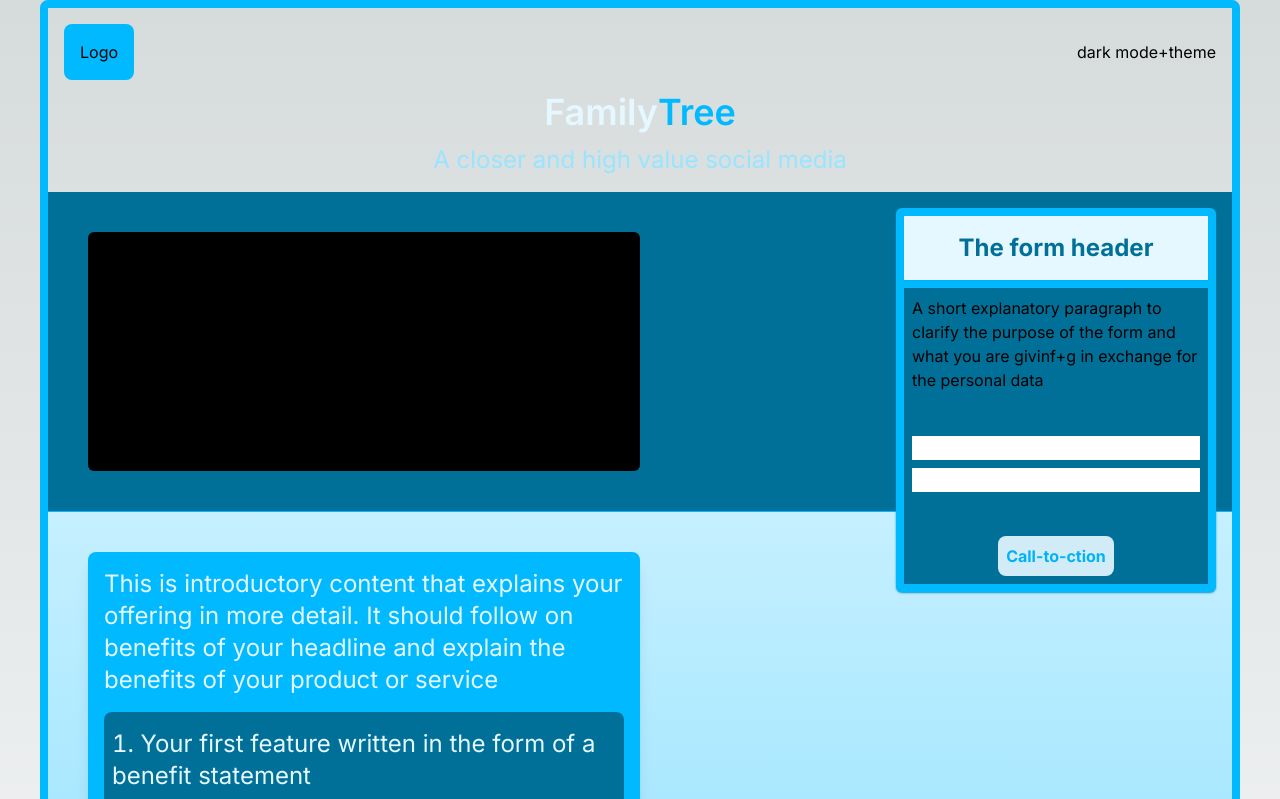
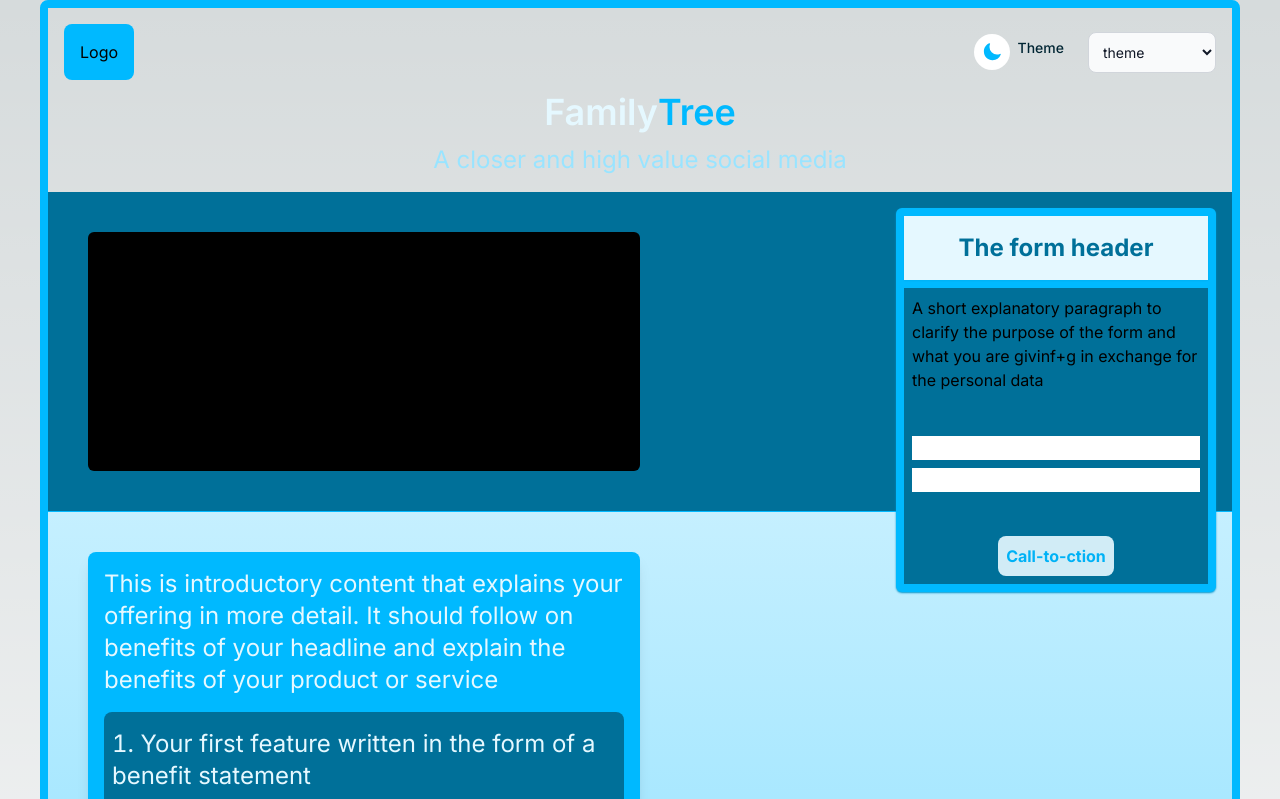
Before and after one commit to nardis9501/famdesc-landingpage, a Next.js app: page / in a window 1280 px wide. Shown: the top 799 px of the page. Built offline with nearby package versions, Linux system fonts and the light colour scheme; what @midudev/tailwind-animations would draw is missing.

Commit message:
feat: add DarkMode and theme selector

```diff
--- /dev/null
+++ b/components/DarkMode/Index.js
@@ -0,0 +1,90 @@
+import theme from "@midudev/tailwind-animations/src/theme";
+import { useEffect, useState } from "react";
+
+export default function DarkMode(props) {
+  const [theme, setTheme] = useState();
+  useEffect(() => {
+    if (
+      localStorage.theme === "dark" ||
+      (!("theme" in localStorage) &&
+        window.matchMedia("(prefers-color-scheme: dark)").matches)
+    ) {
+      document.documentElement.classList.add("dark");
+      setTheme(
+        <svg
+          xmlns="http://www.w3.org/2000/svg"
+          viewBox="0 0 24 24"
+          fill="currentColor"
+          aria-hidden="true"
+          class="w-5 h-auto"
+        >
+          <path d="M12 2.25a.75.75 0 01.75.75v2.25a.75.75 0 01-1.5 0V3a.75.75 0 01.75-.75zM7.5 12a4.5 4.5 0 119 0 4.5 4.5 0 01-9 0zM18.894 6.166a.75.75 0 00-1.06-1.06l-1.591 1.59a.75.75 0 101.06 1.061l1.591-1.59zM21.75 12a.75.75 0 01-.75.75h-2.25a.75.75 0 010-1.5H21a.75.75 0 01.75.75zM17.834 18.894a.75.75 0 001.06-1.06l-1.59-1.591a.75.75 0 10-1.061 1.06l1.59 1.591zM12 18a.75.75 0 01.75.75V21a.75.75 0 01-1.5 0v-2.25A.75.75 0 0112 18zM7.758 17.303a.75.75 0 00-1.061-1.06l-1.591 1.59a.75.75 0 001.06 1.061l1.591-1.59zM6 12a.75.75 0 01-.75.75H3a.75.75 0 010-1.5h2.25A.75.75 0 016 12zM6.697 7.757a.75.75 0 001.06-1.06l-1.59-1.591a.75.75 0 00-1.061 1.06l1.59 1.591z"></path>
+        </svg>
+      );
+    } else {
+      document.documentElement.classList.remove("dark");
+      setTheme(
+        <svg
+          xmlns="http://www.w3.org/2000/svg"
+          viewBox="0 0 24 24"
+          fill="currentColor"
+          aria-hidden="true"
+          class="w-5 h-auto"
+        >
+          <path
+            fill-rule="evenodd"
+            d="M9.528 1.718a.75.75 0 01.162.819A8.97 8.97 0 009 6a9 9 0 009 9 8.97 8.97 0 003.463-.69.75.75 0 01.981.98 10.503 10.503 0 01-9.694 6.46c-5.799 0-10.5-4.701-10.5-10.5 0-4.368 2.667-8.112 6.46-9.694a.75.75 0 01.818.162z"
+            clip-rule="evenodd"
+          ></path>
+        </svg>
+      );
+    }
+  }, []);
+  const handleClick = () => {
+    if (document.documentElement.classList.toggle("dark")) {
+      // Whenever the user explicitly chooses dark mode
+      localStorage.theme = "dark";
+      setTheme(
+        <svg
+          xmlns="http://www.w3.org/2000/svg"
+          viewBox="0 0 24 24"
+          fill="currentColor"
+          aria-hidden="true"
+          class="w-5 h-auto"
+        >
+          <path d="M12 2.25a.75.75 0 01.75.75v2.25a.75.75 0 01-1.5 0V3a.75.75 0 01.75-.75zM7.5 12a4.5 4.5 0 119 0 4.5 4.5 0 01-9 0zM18.894 6.166a.75.75 0 00-1.06-1.06l-1.591 1.59a.75.75 0 101.06 1.061l1.591-1.59zM21.75 12a.75.75 0 01-.75.75h-2.25a.75.75 0 010-1.5H21a.75.75 0 01.75.75zM17.834 18.894a.75.75 0 001.06-1.06l-1.59-1.591a.75.75 0 10-1.061 1.06l1.59 1.591zM12 18a.75.75 0 01.75.75V21a.75.75 0 01-1.5 0v-2.25A.75.75 0 0112 18zM7.758 17.303a.75.75 0 00-1.061-1.06l-1.591 1.59a.75.75 0 001.06 1.061l1.591-1.59zM6 12a.75.75 0 01-.75.75H3a.75.75 0 010-1.5h2.25A.75.75 0 016 12zM6.697 7.757a.75.75 0 001.06-1.06l-1.59-1.591a.75.75 0 00-1.061 1.06l1.59 1.591z"></path>
+        </svg>
+      );
+    } else {
+      // Whenever the user explicitly chooses light mode
+      localStorage.theme = "light";
+      setTheme(
+        <svg
+          xmlns="http://www.w3.org/2000/svg"
+          viewBox="0 0 24 24"
+          fill="currentColor"
+          aria-hidden="true"
+          class="w-5 h-auto"
+        >
+          <path
+            fill-rule="evenodd"
+            d="M9.528 1.718a.75.75 0 01.162.819A8.97 8.97 0 009 6a9 9 0 009 9 8.97 8.97 0 003.463-.69.75.75 0 01.981.98 10.503 10.503 0 01-9.694 6.46c-5.799 0-10.5-4.701-10.5-10.5 0-4.368 2.667-8.112 6.46-9.694a.75.75 0 01.818.162z"
+            clip-rule="evenodd"
+          ></path>
+        </svg>
+      );
+    }
+  };
+
+  return (
+    <>
+      <button
+        onClick={handleClick}
+        class="mr-2 rounded-full p-2 bg-white dark:bg-blue-900 text-blue-500 hover:bg-blue-500 hover:text-white transition-colors duration-200"
+        type="button"
+      >
+        {theme}
+      </button>
+    </>
+  );
+}
--- a/components/Header/Header.js
+++ b/components/Header/Header.js
@@ -4,7 +4,22 @@ import { motion } from "framer-motion";
 // import { socialNetworks } from "./dataHeader";
 import Link from "next/link";
 import { fadeIn } from "@/utils/motionTransitions";
+import DarkMode from "../DarkMode/Index";
 export default function Header(props) {
+  const size = "theme";
+  const sizesArray = [
+    { size: 5, label: "5" },
+
+    { size: 15, label: "15" },
+    { size: 20, label: "20" },
+    { size: 25, label: "25" },
+    { size: 30, label: "30" },
+    { size: 35, label: "35" },
+    { size: 40, label: "40" },
+    { size: 45, label: "45" },
+    { size: 50, label: "50" },
+  ];
+  const handleChange = () => {};
   return (
     <>
       <motion.div
@@ -16,8 +31,33 @@ export default function Header(props) {
         <header className="p-4">
           <div className="flex flex-row justify-between items-center">
             <span className="bg-blue-500 p-4 rounded-lg">Logo</span>
+            <span className="flex items-center">
+              <DarkMode />
+              <div className="">
+                <form className="m-auto md:flex  md:items-center md:place-content-center">
+                  <label
+                    htmlFor="demo-controlled-open-select"
+                    className="hidden md:block mb-2  text-sm font-medium text-blue-900 dark:text-white"
+                  >
+                    Theme
+                  </label>
 
-            <p className="">dark mode+theme</p>
+                  <select
+                    id="demo-controlled-open-select"
+                    value={size}
+                    onChange={handleChange}
+                    className="cursor-pointer bg-gray-50 border border-gray-300 text-gray-900  md:ml-6 text-sm rounded-lg focus:ring-blue-500 focus:border-blue-500 block w-full md:w-32 p-2.5 dark:bg-gray-700 dark:border-gray-600 dark:placeholder-gray-400 dark:text-white dark:focus:ring-blue-500 dark:focus:border-blue-500"
+                  >
+                    {<option value={size}>{size}</option>}
+                    {sizesArray.map(({ size, label }) => (
+                      <option key={size} value={size}>
+                        {label}
+                      </option>
+                    ))}
+                  </select>
+                </form>
+              </div>
+            </span>
           </div>
 
           <div className="w-full grid place-content-center">
--- a/tailwind.config.js
+++ b/tailwind.config.js
@@ -1,6 +1,7 @@
 /** @type {import('tailwindcss').Config} */
 import animations from "@midudev/tailwind-animations";
 module.exports = {
+  darkMode: "selector",
   content: [
     "./pages/**/*.{js,ts,jsx,tsx,mdx}",
     "./components/**/*.{js,ts,jsx,tsx,mdx}",
```
